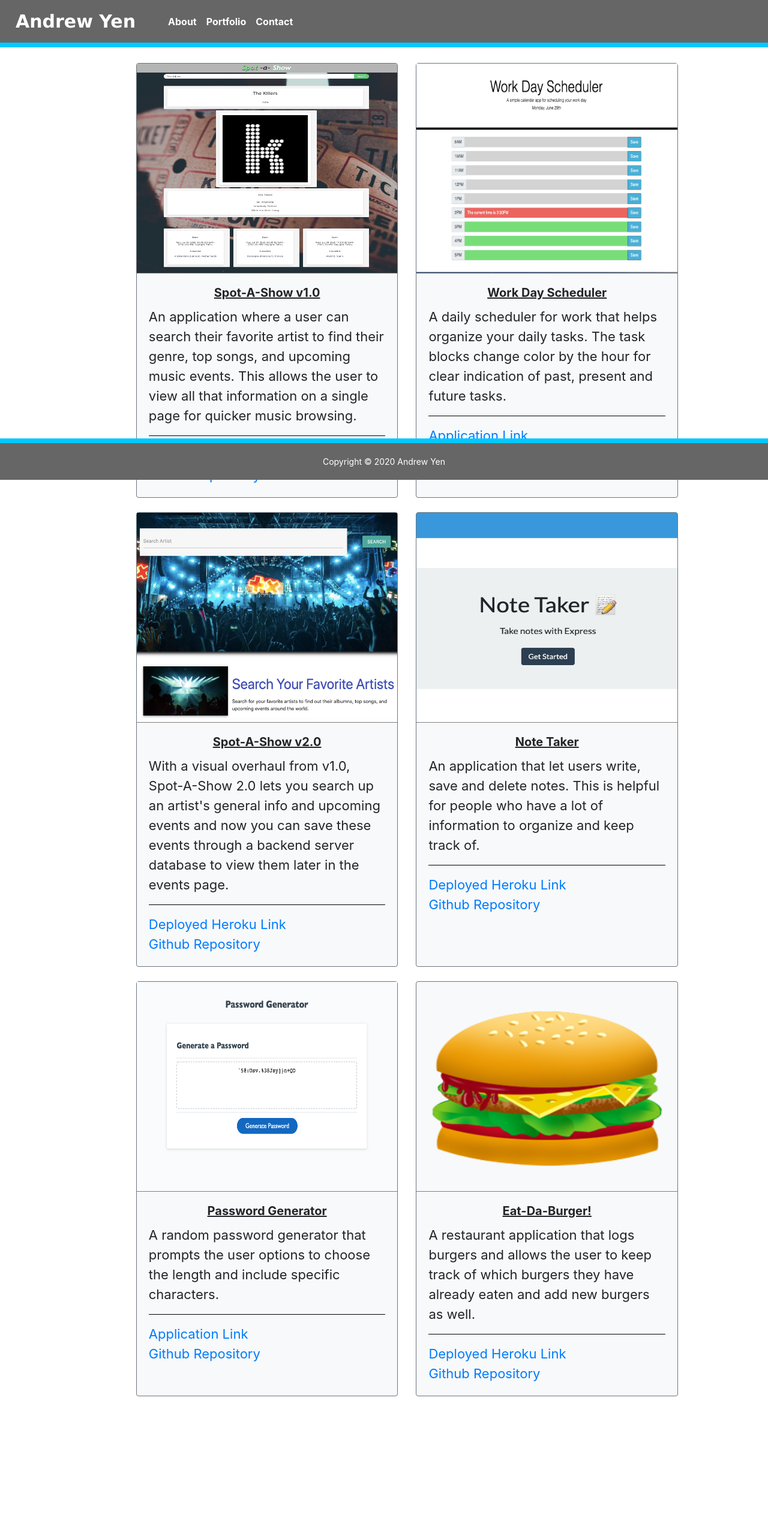
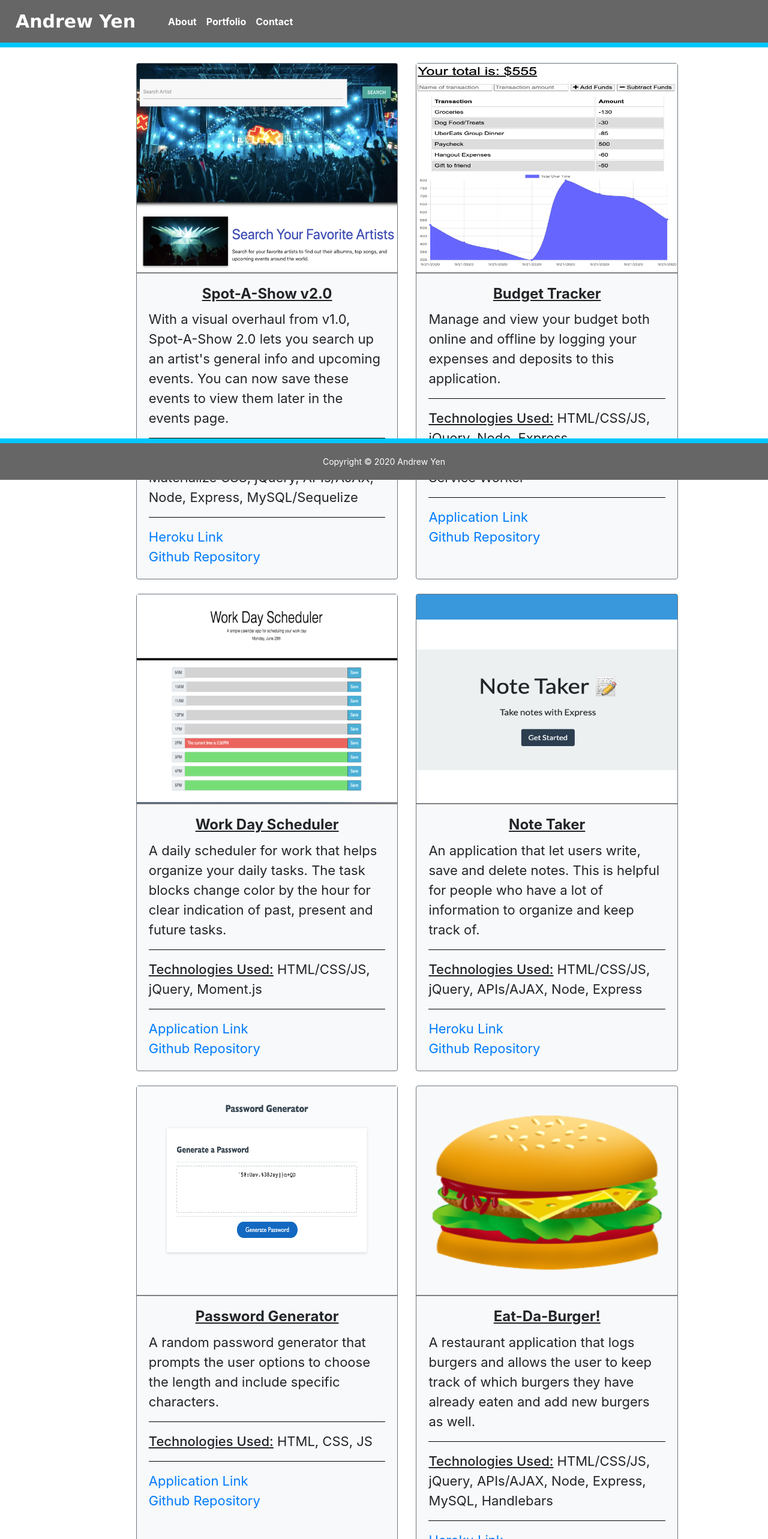
Before and after one commit to andrewyen64/react-portfolio, a React (Create React App) app: page /portfolio in a window 1280 px wide. Shown: the top 2566 px of the page at 60% size. Before the commit the page ends 2428 px from the top, so only its background shows below. Built offline with nearby package versions, Linux system fonts and the light colour scheme.

Commit message:
Add 'Technologies used' to portfolio cards and update projects

```diff
--- a/src/components/ProjectCards/ProjectCards.css
+++ b/src/components/ProjectCards/ProjectCards.css
@@ -11,17 +11,23 @@ main {
 .projects {
     width: stretch;
     height: 350px;
-    border-bottom: 1px solid grey;
+    border-bottom: 2px solid grey;
 }
 
 .card {
     background-color: white;
+    border: 2px solid black;
 }
 
 .card-title {
     text-decoration: underline;
     text-align: center;
     font-weight: bold;
+}
+
+.techTitle {
+    text-decoration: underline;
+    font-weight: 500;
 }
 
 hr {
@@ -37,7 +43,7 @@ a:hover {
 }
 
 .space {
-    padding: 50px;
+    padding: 100px;
 }
 
 /* iPad */
--- a/src/components/ProjectCards/ProjectCards.js
+++ b/src/components/ProjectCards/ProjectCards.js
@@ -1,35 +1,38 @@
 import React from "react";
 import "./ProjectCards.css";
 import passwordGen from "../../images/passwordGen.png";
+import budget from "../../images/budget-tracker.png"
 import scheduler from "../../images/scheduler.png";
 import note from "../../images/NT.png";
 import burger from "../../images/burger.png";
-import sas1 from "../../images/sas1.png";
+// import sas1 from "../../images/sas1.png";
 import sas2 from "../../images/sas2.png";
 
 function Projects() {
   return (
     <main>
         {/* <!-- 1st Row of Projects --> */}
-        <div class="card-deck">
+        <div className="card-deck">
           <br></br>
 
-          <div class="card bg-light border-secondary">
-            <img src = {sas1}
-                  class = "card-img-top projects"
-                  alt = "Spot-a-Show"/>
-            <div class="card-body">
-              <h5 class="card-title">Spot-A-Show v1.0</h5>
-              <p class="card-text">
-                An application where a user can search their favorite artist to find their genre, top songs, and upcoming music events.
-                This allows the user to view all that information on a single page for quicker music browsing.
+          <div className="card bg-light border-secondary">
+            <img src = {sas2}
+                className = "projects"
+                alt = "Spot-A-Show 2.0"/>
+            <div className="card-body">
+              <h4 className="card-title">Spot-A-Show v2.0</h4>
+              <p className="card-text">
+                With a visual overhaul from v1.0, Spot-A-Show 2.0 lets you search up an artist's general info and upcoming events. You can now
+                save these events to view them later in the events page.
                 <hr></hr>
-                <a href = "https://rahme.github.io/Spot-A-Show/"
+                <span className="techTitle">Technologies Used:</span> HTML/CSS/JS, Materialize CSS, jQuery, APIs/AJAX, Node, Express, MySQL/Sequelize
+                <hr></hr>
+                <a href = "https://damp-eyrie-26652.herokuapp.com/"
                 rel="noopener noreferrer"
-                target="_blank">Application Link
+                target="_blank">Heroku Link
                 </a>
                 <br></br>
-                <a href = "https://github.com/rahme/Spot-A-Show"
+                <a href = "https://github.com/monicarangel95/Project-2"
                 rel="noopener noreferrer"
                 target="_blank">Github Repository
                 </a>
@@ -38,14 +41,46 @@ function Projects() {
           </div>
           <br></br>
 
-          <div class="card bg-light border-secondary">
+          <div className="card bg-light border-secondary">
+            <img src = {budget}
+                  className = "projects"
+                  alt = "Budget Tracker"/>
+            <div className="card-body">
+              <h4 className="card-title">Budget Tracker</h4>
+              <p className="card-text">
+                Manage and view your budget both online and offline by logging your expenses and deposits to this application.
+                <hr></hr>
+                <span className="techTitle">Technologies Used:</span> HTML/CSS/JS, jQuery, Node, Express, Mongo/Mongoose, IndexedDB, Service Worker
+                <hr></hr>
+                <a href = "https://shielded-fortress-42520.herokuapp.com/"
+                rel="noopener noreferrer"
+                target="_blank">Application Link
+                </a>
+                <br></br>
+                <a href = "https://github.com/andrewyen64/budget-tracker-iDBPWA"
+                rel="noopener noreferrer"
+                target="_blank">Github Repository
+                </a>
+              </p>
+            </div>
+
+          </div>
+        </div>
+
+        <br></br>
+
+      {/* <!-- 2nd Row of Projects --> */}
+        <div className="card-deck">
+          <div className="card bg-light border-secondary" >
             <img src = {scheduler}
-                  class = "projects"
+                  className = "projects"
                   alt = "Work Day Scheduler"/>
-            <div class="card-body">
-              <h5 class="card-title">Work Day Scheduler</h5>
-              <p class="card-text">
+            <div className="card-body">
+              <h4 className="card-title">Work Day Scheduler</h4>
+              <p className="card-text">
                 A daily scheduler for work that helps organize your daily tasks. The task blocks change color by the hour for clear indication of past, present and future tasks.
+                <hr></hr>
+                <span className="techTitle">Technologies Used:</span> HTML/CSS/JS, jQuery, Moment.js
                 <hr></hr>
                 <a href = "https://andrewyen64.github.io/work-day-scheduler/"
                 rel="noopener noreferrer"
@@ -59,48 +94,22 @@ function Projects() {
               </p>
             </div>
           </div>
-        </div>
-
-        <br></br>
-
-      {/* <!-- 2nd Row of Projects --> */}
-        <div class="card-deck">
-          <div class="card bg-light border-secondary" >
-          <img src = {sas2}
-                class = "projects"
-                alt = "Spot-A-Show 2.0"/>
-            <div class="card-body">
-              <h5 class="card-title">Spot-A-Show v2.0</h5>
-              <p class="card-text">
-                With a visual overhaul from v1.0, Spot-A-Show 2.0 lets you search up an artist's general info and upcoming events and now you can
-                save these events through a backend server database to view them later in the events page.
-                <hr></hr>
-                <a href = "https://damp-eyrie-26652.herokuapp.com/"
-                rel="noopener noreferrer"
-                target="_blank">Deployed Heroku Link
-                </a>
-                <br></br>
-                <a href = "https://github.com/monicarangel95/Project-2"
-                rel="noopener noreferrer"
-                target="_blank">Github Repository
-                </a>
-              </p>
-            </div>
-          </div>
           <br></br>
 
-          <div class="card bg-light border-secondary" >
+          <div className="card bg-light border-secondary" >
             <img src = {note}
-                class = "projects"
+                className = "projects"
                 alt = "Note Taker"/>
-            <div class="card-body">
-              <h5 class="card-title">Note Taker</h5>
-              <p class="card-text">
+            <div className="card-body">
+              <h4 className="card-title">Note Taker</h4>
+              <p className="card-text">
                 An application that let users write, save and delete notes. This is helpful for people who have a lot of information to organize and keep track of.
+                <hr></hr>
+                <span className="techTitle">Technologies Used:</span> HTML/CSS/JS, jQuery, APIs/AJAX, Node, Express
                 <hr></hr>
                 <a href = "https://damp-bastion-74766.herokuapp.com/"
                 rel="noopener noreferrer"
-                target="_blank">Deployed Heroku Link
+                target="_blank">Heroku Link
                 </a>
                 <br></br>
                 <a href = "https://github.com/andrewyen64/Note-Taker"
@@ -109,21 +118,24 @@ function Projects() {
                 </a>
               </p>
             </div>
+
           </div>
         </div>
 
         <br></br>
 
       {/* <!-- 3rd Row of Projects --> */}
-        <div class="card-deck">
-          <div class="card bg-light border-secondary">
+        <div className="card-deck">
+          <div className="card bg-light border-secondary">
             <img src = {passwordGen}
-                class = "projects"
+                className = "projects"
                 alt = "Password Generator"/>
-            <div class="card-body">
-              <h5 class="card-title">Password Generator</h5>
-              <p class="card-text">
+            <div className="card-body">
+              <h4 className="card-title">Password Generator</h4>
+              <p className="card-text">
                 A random password generator that prompts the user options to choose the length and include specific characters.
+                <hr></hr>
+                <span className="techTitle">Technologies Used:</span> HTML, CSS, JS
                 <hr></hr>
                 <a href = "https://andrewyen64.github.io/passwordGenerator/"
                   rel="noopener noreferrer"
@@ -139,18 +151,20 @@ function Projects() {
           </div>
           <br></br>
 
-          <div class="card bg-light border-secondary">
+          <div className="card bg-light border-secondary">
             <img src = {burger}
-                class = "projects"
+                className = "projects"
                 alt = "Eat The Burger"/>
-            <div class="card-body">
-              <h5 class="card-title">Eat-Da-Burger!</h5>
-              <p class="card-text">
+            <div className="card-body">
+              <h4 className="card-title">Eat-Da-Burger!</h4>
+              <p className="card-text">
                 A restaurant application that logs burgers and allows the user to keep track of which burgers they have already eaten and add new burgers as well.
+                <hr></hr>
+                <span className="techTitle">Technologies Used:</span> HTML/CSS/JS, jQuery, APIs/AJAX, Node, Express, MySQL, Handlebars
                 <hr></hr>
                 <a href = "https://safe-dusk-87669.herokuapp.com/"
                 rel="noopener noreferrer"
-                target="_blank">Deployed Heroku Link
+                target="_blank">Heroku Link
                 </a>
                 <br></br>
                 <a href = "https://github.com/andrewyen64/burger"
```
Also changed, not shown: src/images/budget-tracker.png (added).
